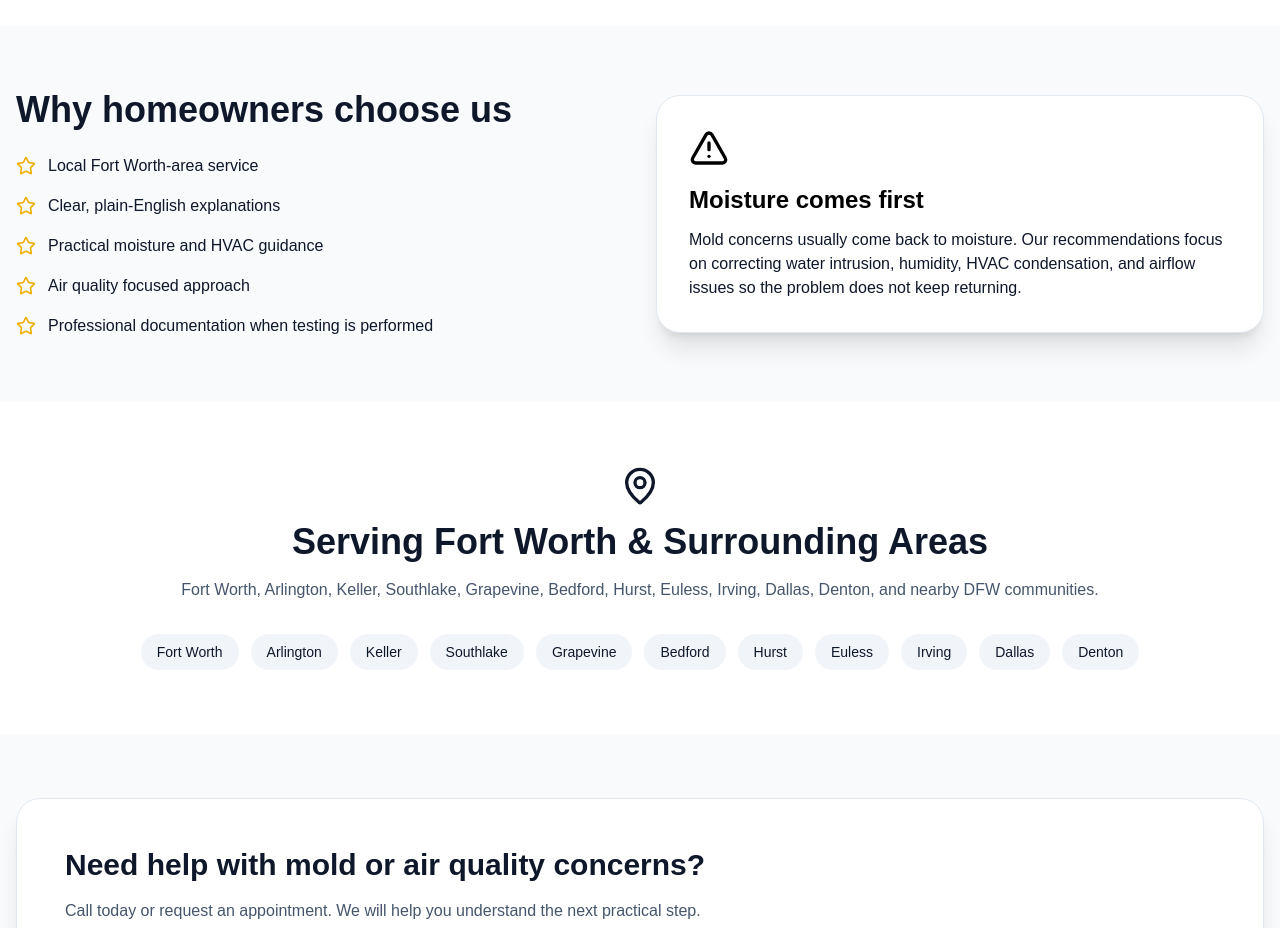
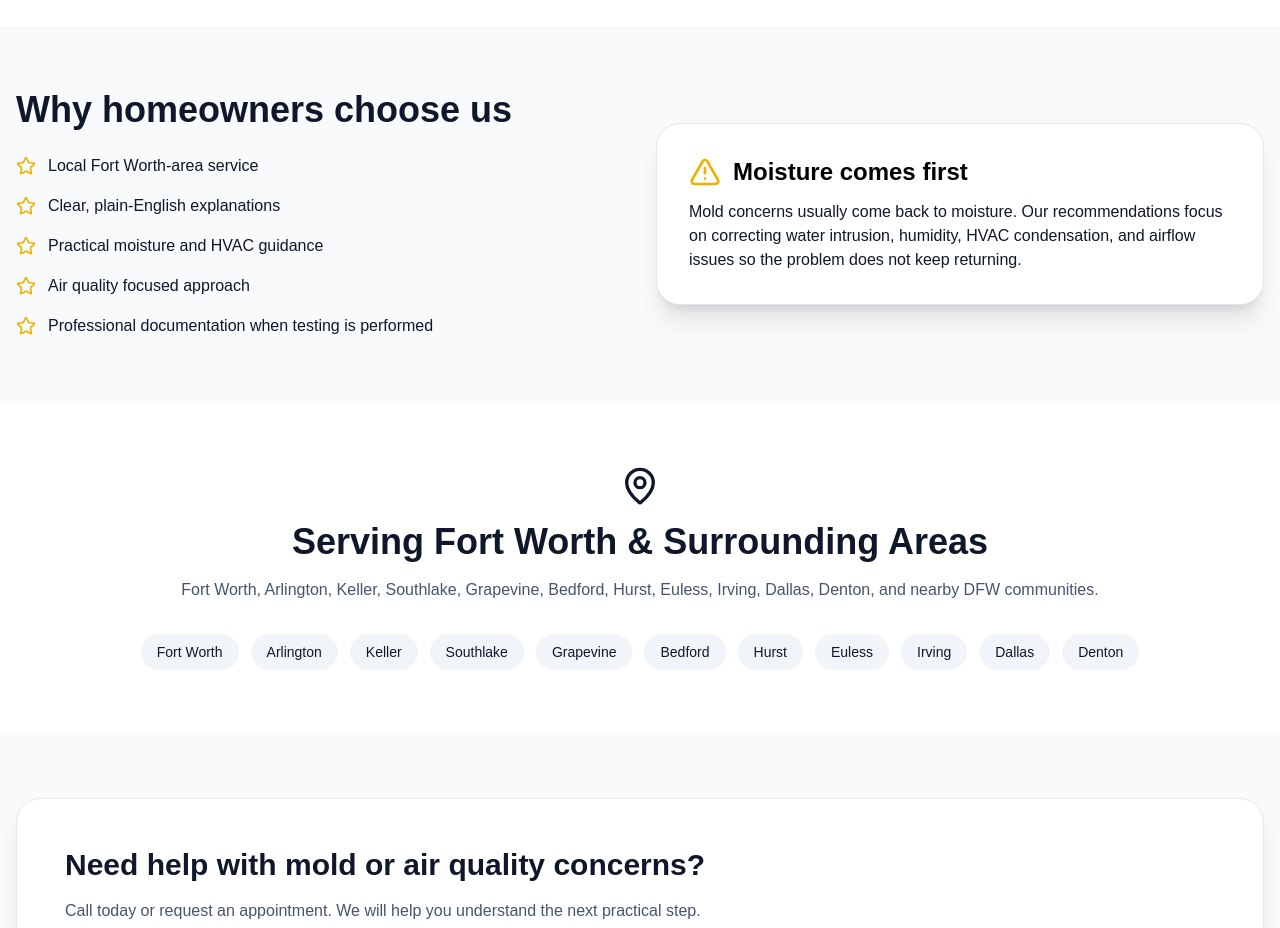
Before and after one commit to MoldBustersTexas/MoldBustersFortWorth, a Next.js app: page / in a window 1280 px wide. Shown: the part 1660-2588 px from the top of the page. Built offline with nearby package versions, Linux system fonts and the light colour scheme; no server answers.

Commit message:
move warning icon inline

```diff
--- a/app/page.tsx
+++ b/app/page.tsx
@@ -182,8 +182,10 @@ export default function MoldBustersFortWorthWebsite() {
           </div>
           <Card className="rounded-3xl bg-slate-900 text-black shadow-xl">
             <CardContent className="p-8">
-              <AlertTriangle className="w-10 h-10 mb-4" />
-              <h3 className="text-2xl font-bold mb-3">Moisture comes first</h3>
+             <div className="flex items-center gap-3 mb-3">
+  <AlertTriangle className="w-8 h-8 text-yellow-500" />
+  <h3 className="text-2xl font-bold">Moisture comes first</h3>
+</div>
               <p className="text-slate-900">
                 Mold concerns usually come back to moisture. Our recommendations focus on correcting water intrusion, humidity, HVAC condensation, and airflow issues so the problem does not keep returning.
               </p>
```
